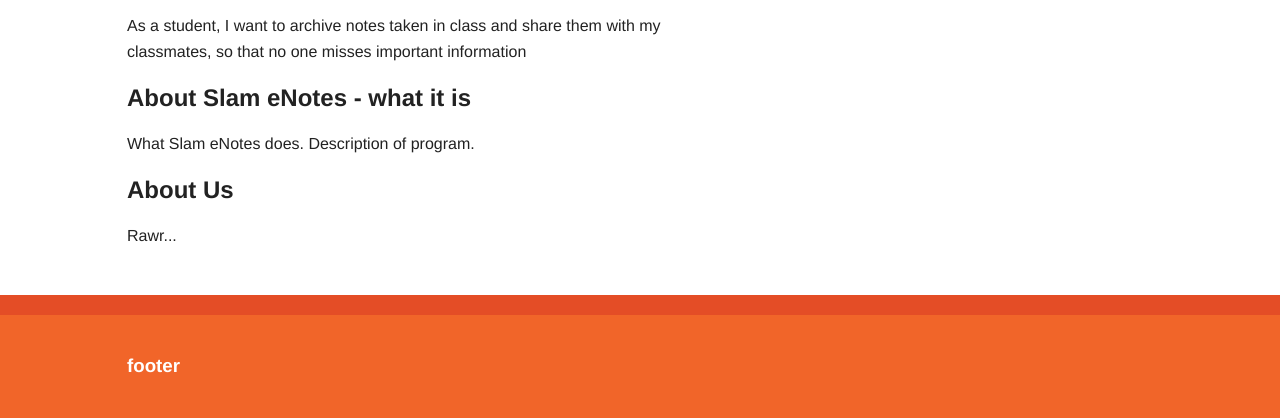
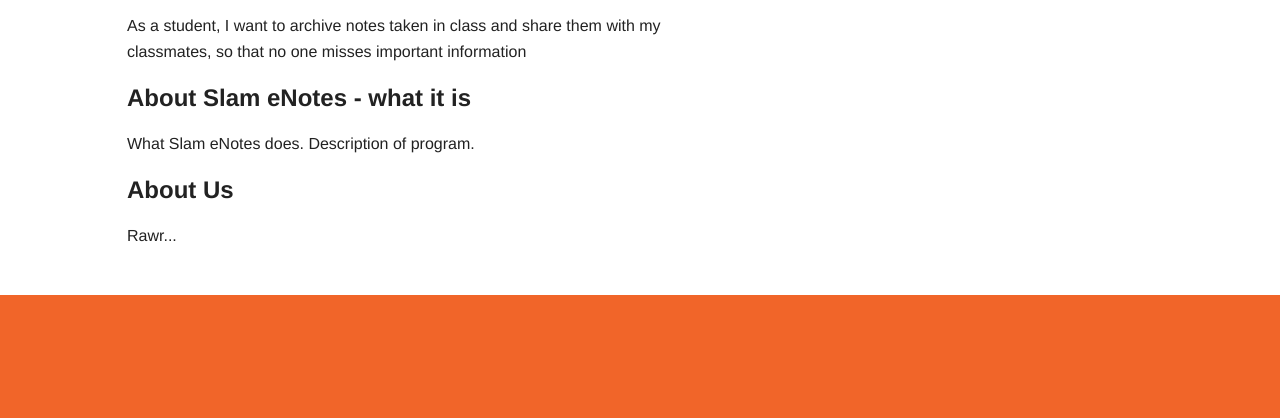
Before and after one commit to CS3398-Arctic/CS3398-Arctic-F2016, a Django app: page / in a window 1280 px wide. Shown: the part 690-1108 px from the top of the page. After the commit the page ends 985 px from the top, so only its background shows below. Run offline with Django 3.2, Linux system fonts and the light colour scheme; some libraries are stand-ins or nearby versions.

Commit message:
housekeeping

```diff
--- a/templates/index.html
+++ b/templates/index.html
@@ -60,12 +60,6 @@
             </div> <!-- #main -->
         </div> <!-- #main-container -->
 
-        <div class="footer-container">
-            <footer class="wrapper">
-                <h3>footer</h3>
-            </footer>
-        </div>
-
         <script src="//ajax.googleapis.com/ajax/libs/jquery/1.11.2/jquery.min.js"></script>
         <script>window.jQuery || document.write('<script src="static/js/vendor/jquery-1.11.2.min.js"><\/script>')</script>
 
```
